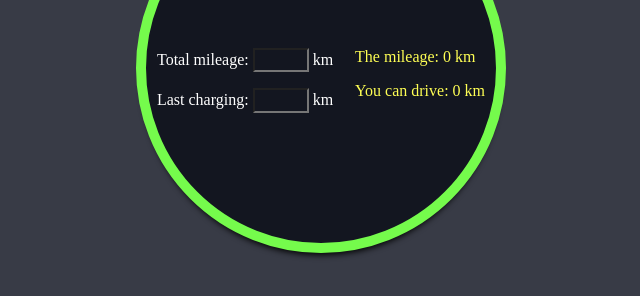
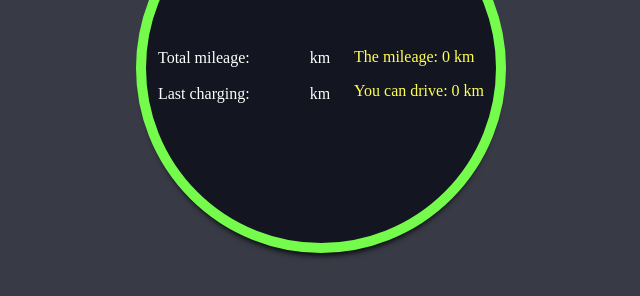
Before and after one commit to Mateusz-Meler/TheScooter, a website built with webpack: page src/pages/index.html in a window 1280 px wide. Shown: the part 332-628 px from the top of the page, without its empty margins (319-959 px from the left). Built offline with nearby package versions, Linux system fonts and the light colour scheme.

Commit message:
outline and border: none

```diff
--- a/src/scss/main.scss
+++ b/src/scss/main.scss
@@ -37,8 +37,8 @@ body {
   background-color: transparent;
   color: white;
   white-space: nowrap;
-  // border: none;
-  // outline: none;
+  border: none;
+  outline: none;
 }
 .red {
   color: red;
```
